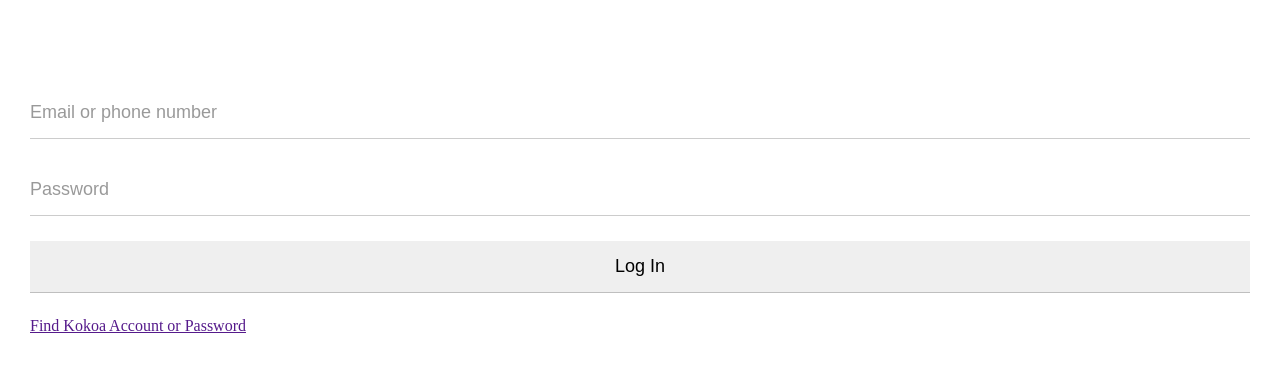
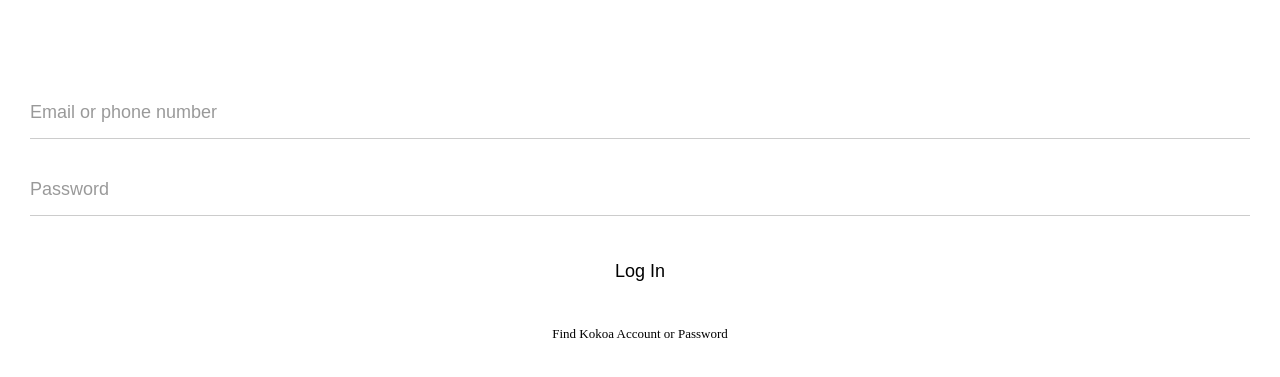
Before and after one commit to nswhelen/kokoa-clone-ellen, a plain HTML site: page index.html in a window 1280 px wide. Shown: the part 181-558 px from the top of the page. Drawn offline with Linux system fonts and the light colour scheme.

Commit message:
font change

```diff
--- a/css/styles.css
+++ b/css/styles.css
@@ -1,10 +1,14 @@
+@import url('https://fonts.googleapis.com/css2?family=Open+Sans:ital,wght@0,300..800;1,300..800&display=swap');
 @import "reset.css";
 @import "status-bar.css";
 @import "variables.css"
 
+
 body {
-    font-family: system-ui, -apple-system, BlinkMacSystemFont, 'Segoe UI', Roboto, Oxygen, Ubuntu, Cantarell, 'Open Sans', 'Helvetica Neue', sans-serif;
+    font-family: "Open Sans", sans-serif;
 }
+
+
 
 .welcome-header {
     margin: 90px 0px;
@@ -33,8 +37,12 @@ body {
     border: none;
     padding: 15px 0px;
     font-size: 18px;
+    margin-bottom: 25px;
+}
+
+#login-form input:not([type="submit"]) {
     border-bottom: 1px solid rgba(0, 0, 0, 0.2);
-    margin-bottom: 25px;
+    transition: border-color 0.3s ease-in-out
 }
 
 #login-form input::placeholder {
@@ -44,3 +52,17 @@ body {
 #login-form input:focus {
     border-color: var(--yellow);
 }
+
+#login-form input[type="submit"] {
+    background-color: var(--yellow);
+    cursor: pointer;
+    padding: 20px 0px;
+    border-radius: 5px;
+}
+
+#login-form a {
+    text-align: center;
+    text-decoration: none;
+    color:inherit;
+    font-size: 13px;
+}
```
